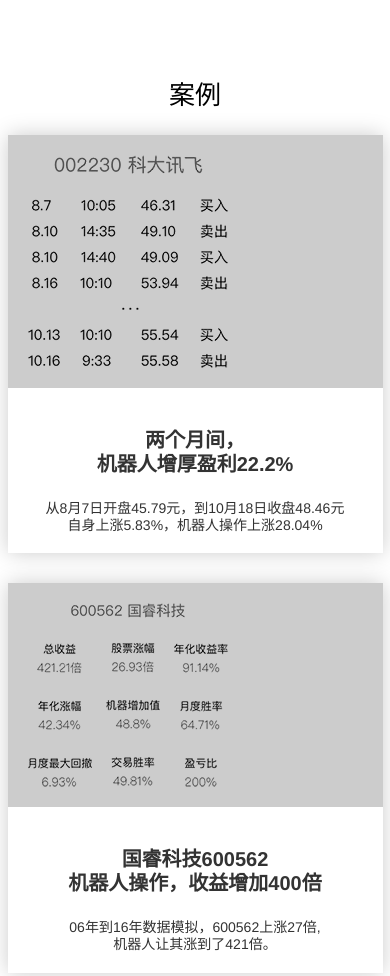
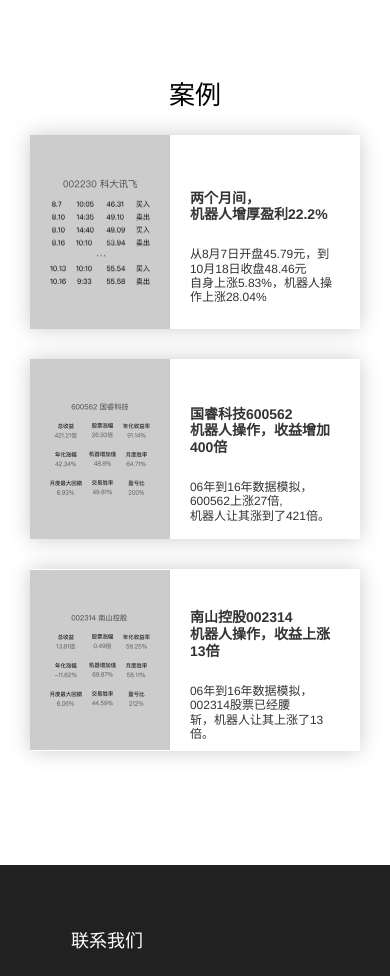
Before and after one commit to zailaiyiwan/zailaiyiwan.github.io, a plain HTML site: page index.html in a window 390 px wide. Shown: the part 1840-2816 px from the top of the page. Drawn offline with Linux system fonts and the light colour scheme.

Commit message:
Update index.css

```diff
--- a/index.css
+++ b/index.css
@@ -213,28 +213,28 @@ span{
         background-color: #f0f0f0;
     }
     .index-example-d1{
-        width:375px;
-    }
-    .index-example-a{
-        width:100%;
-        padding: 20px;
-    }
-    .index-example-d2{
-        margin-left: 0;
-        display: block;
+        width:330px;
     }
     .kx{
         margin-top: 30px;
     }
+    .index-example-img{
+        width:100px;
+    }
+    .index-example-a{
+        padding: 44px 20px 44px;
+    }
+    .index-example-d2{
+        margin-left: 16px;
+        display: inline-block;
+        width:150px;
+    }
     .index-example-h3{
-        text-align: center;
-        font-size: 20px;
+        font-size: 14px;
         margin:40px auto 0;
     }
     .p2{
-        text-align: center;
-        font-size: 14px;
-        padding-bottom: 20px;
+        font-size: 12px;
     }
     .public-footer{
         margin-top: 114px;
```
